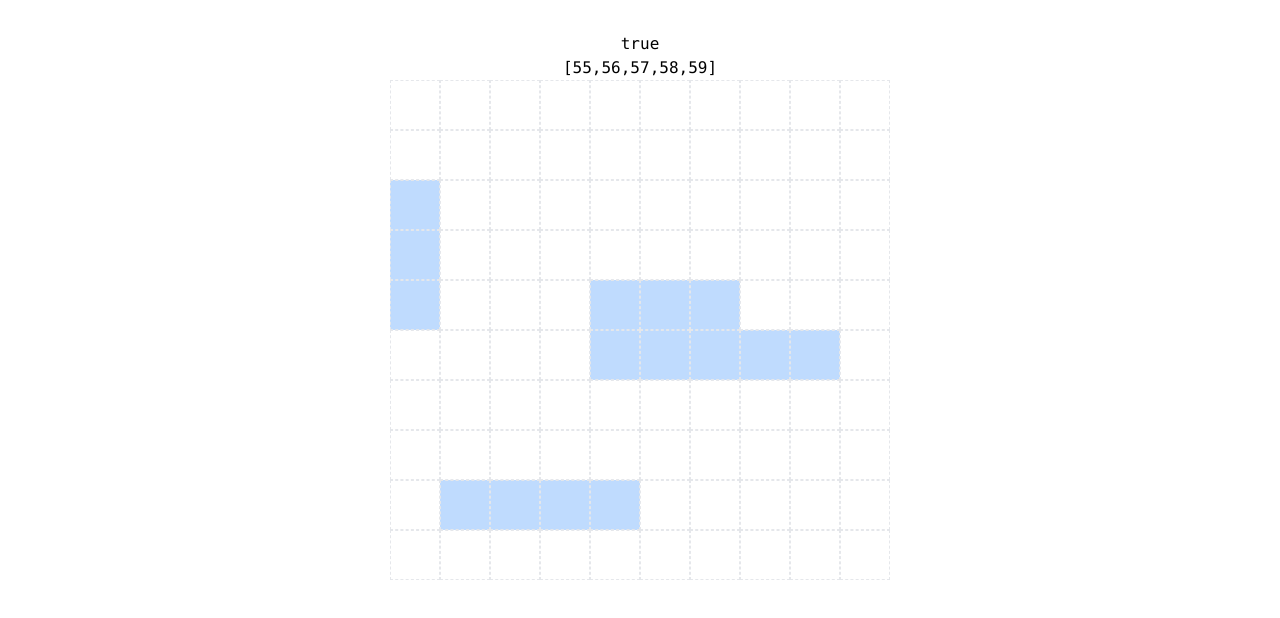
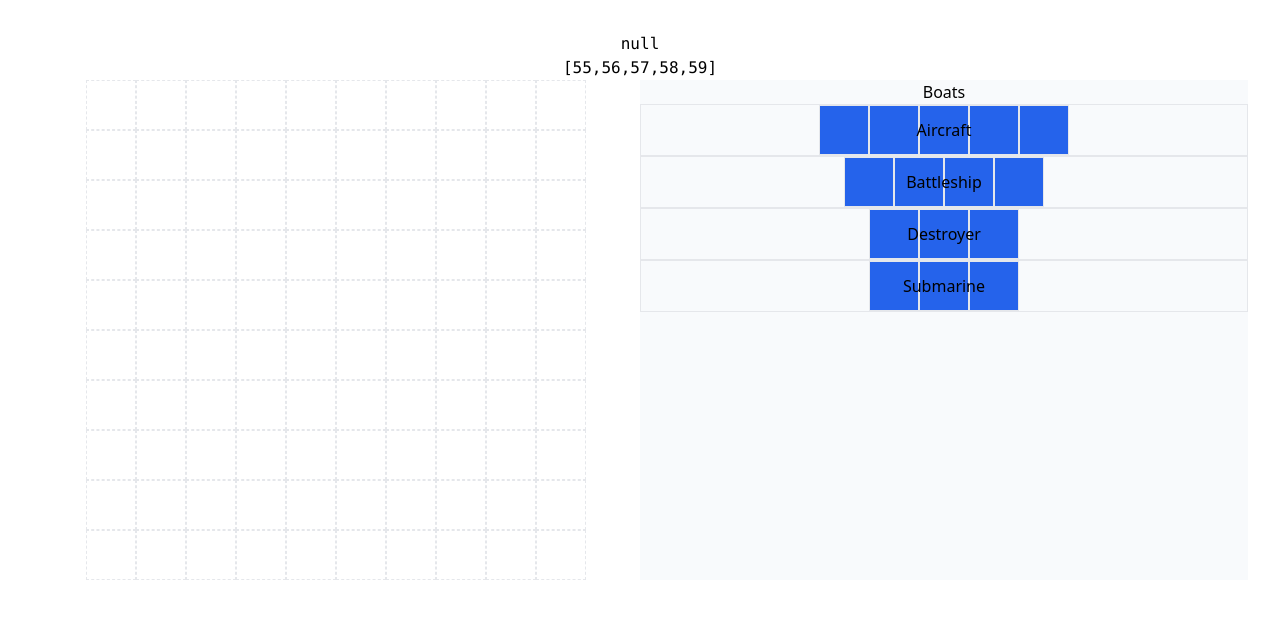
Before and after one commit to davidthegreat/Battleship, a React (Vite) app: page / in a window 1280 px wide. Shown: the top 618 px of the page. Built offline with nearby package versions, Linux system fonts and the light colour scheme.

Commit message:
set player boats

```diff
--- a/src/App.tsx
+++ b/src/App.tsx
@@ -77,24 +77,31 @@ const ORIENTATION: { [key: string]: TORIENTATION } = {
   "VERTICAL": "vertical",
   "HORIZONTAL": "horizontal",
 }
+type TPLAYER = "player" | "computer" | null;
+const PLAYER: { [key: string]: TPLAYER } = {
+  PLAYER: "player",
+  COMPUTER: "computer",
+}
 
-console.log(ORIENTATION,"ORIENTATION")
+let boatsForPlayer = structuredClone(BOATS.map(b => ({
+  ...b,
+  pending: false,
+  done: false,
+})));
+
 function App() {
+  const [computerData, setComputerData] = useState<TPLAYER_DATA>();
+  const [playerData, setPlayerData] = useState<TPLAYER_DATA>();
+  const [boxesOver, setBoxesOver] = useState<number[]>([]);
+  // const [isConflict, setIsConflict] = useState<boolean>(false);
 
-  const [computerData, setComputerData] = useState<PLAYER_DATA>();
-  const [playerData, setPlayerData] = useState<PLAYER_DATA>();
-  const [boxesOver, setBoxesOver] = useState<number[]>([]);
-
-  const [cursorPosition, setCursorPosition] = useState<any>({
-    box: 1,
-    row: 1,
-    boat: BOATS[0].squares
-  });
-  const [items, setItems] = useState<any[]>(generateItems());
+  const [boatToSet, setBoatToSet] = useState<any | null>(null);
+  const [cursorPosition, setCursorPosition] = useState<any | null>(null);
+  const [items, setItems] = useState<any[]>(structuredClone(generateItems()));
 
   const isConflict = useMemo(() => {
-    return items.some((i: any) => i.filled && boxesOver.includes(i.box));
-  }, [boxesOver, items]);
+    return boatToSet && items.some((i: any) => i.filledBy === PLAYER.PLAYER && i.filled && boxesOver.includes(i.box));
+  }, [boxesOver, items, boatToSet]);
   const orientation = useRef<TORIENTATION>(ORIENTATION.HORIZONTAL);
 
   const setBoatPosition = useCallback(({ box, row, boat }: any) => {
@@ -202,7 +209,9 @@ function App() {
     if ($event.code === "Space") {
       switchOrientation();
 
+      if (cursorPosition) {
         setBoatPosition(cursorPosition);
+      }
     }
   }, [cursorPosition, setBoatPosition]);
 
@@ -218,6 +227,7 @@ function App() {
   let mounted = false;
   useEffect(() => {
     if (mounted) return;
+    setItems(structuredClone(generateItems()));
 
     mounted = true;
 
@@ -263,27 +273,60 @@ function App() {
   //   })
   // }
 
-  const onMouseOverHandler = useCallback(({ box, label, col, row}: any) => {
+  const onMouseOverHandler = useCallback(({ box, label, col, row }: any) => {
     // OPTION
-    setCursorPosition({ box, row, boat: BOATS[0].squares });
-    setBoatPosition({ box, row, boat: BOATS[0].squares });
-  }, [setCursorPosition, setBoatPosition])
+    if (!boatToSet) return;
+
+    setCursorPosition({ box, row, boat: boatToSet.boat.squares });
+    setBoatPosition({ box, row, boat: boatToSet.boat.squares });
+  }, [setCursorPosition, setBoatPosition, boatToSet]);
+
+  const playerBoatsDone = useMemo(() => {
+    const squares = BOATS.map(b => b.squares).reduce((a, b) => a + b, 0);
+    return items.filter(i => i.filledBy === PLAYER.PLAYER).length === squares;
+  }, [items]);
 
   const onClickBoxHandler = useCallback(() => {
-    console.log("onClickBoxHandler", boxesOver);
+    if (playerBoatsDone) return;
+    if (!boatToSet) return;
+
     setItems((prevItems: any) => {
       return prevItems.map((i: any) => {
         if (boxesOver.includes(i.box)) {
           return {
             ...i,
             filled: true,
-          }
+            filledBy: PLAYER.PLAYER
+          };
         }
 
         return i;
       })
-    })
-  }, [boxesOver]);
+    });
+
+    setCursorPosition(null);
+    boatsForPlayer[boatToSet.key].pending = false;
+    boatsForPlayer[boatToSet.key].done = true;
+    setBoatToSet(null);
+    setBoxesOver([]);
+    setItems((prevItems) => {
+      return (prevItems.map((i, k) => {
+        i.over = false;
+
+        return i
+      }))
+    });
+  }, [boxesOver, boatToSet, playerBoatsDone]);
+
+  const onClickBoatHandler = useCallback((boat: any, key: number) => {
+    setBoatToSet({ boat, key });
+
+    boatsForPlayer = boatsForPlayer.map((b: any) => ({
+      ...b,
+      pending: false,
+    }))
+    boatsForPlayer[key].pending = true;
+  }, []);
 
   return (
     <>
@@ -291,6 +334,7 @@ function App() {
       <pre>{JSON.stringify(boxesOver)}</pre>
       {/* <button onClick={update}>HIT</button> */}
 
+      <div className='flex'>
         <div className='flex flex-col w-full justify-center items-center'>
           {board.map((r, rowKey) => {
             return <div key={rowKey} className='flex'>
@@ -306,15 +350,36 @@ function App() {
                 <div
                   className={[
                     "w-[50px] h-[50px] flex items-center justify-center text-xs border border-dashed hover:border-2 hover:cursor-pointer hover:border-slate-600 flex-col",
-                  c.over && !isConflict ? 'bg-slate-200' : '',
-                  c.over && isConflict ? 'bg-red-200 relative' : '',
-                  c.filled ? 'bg-blue-200' : '',
+                    c.over && !isConflict && boatToSet ? 'bg-slate-200' : '',
+                    c.over && isConflict && boatToSet ? 'bg-red-200 relative' : '',
+                    // c.filled && c.filledBy === PLAYER.COMPUTER ? 'bg-slate-100' : '',
+                    c.filled && c.filledBy === PLAYER.PLAYER ? 'bg-blue-500' : '',
                   ].join(' ')}
                 ><div></div><div className='text-xs'></div></div>
               </div>)}
             </div>
           })}
         </div>
+
+        <div className='w-full bg-slate-50'>
+          <h2>Boats</h2>
+          <div className='w-auto'>
+            {boatsForPlayer?.map((boat: any, boatKey: number) =>
+              <div className='relative border hover:border-2' key={boatKey} onClick={() => onClickBoatHandler(boat, boatKey)}>
+                <div className='w-full h-full absolute flex items-center justify-center pointer-events-none'>{boat.label}</div>
+                <div className='flex items-center justify-center pointer-events-none'>
+                  {Array.from(new Array(boat.squares)).map((_, squareKey: number) => {
+                    return <div className={[
+                      'w-[50px] h-[50px] border',
+                      boat.pending ? 'bg-orange-200' : 'bg-blue-600',
+                      boat.done ? 'bg-green-200' : 'bg-blue-600',
+                    ].join(" ")} key={squareKey}></div>
+                  })}
+                </div>
+              </div>)}
+          </div>
+        </div>
+      </div>
     </>
   )
 }
```
Lines whose indentation alone changed are shown as unchanged.
